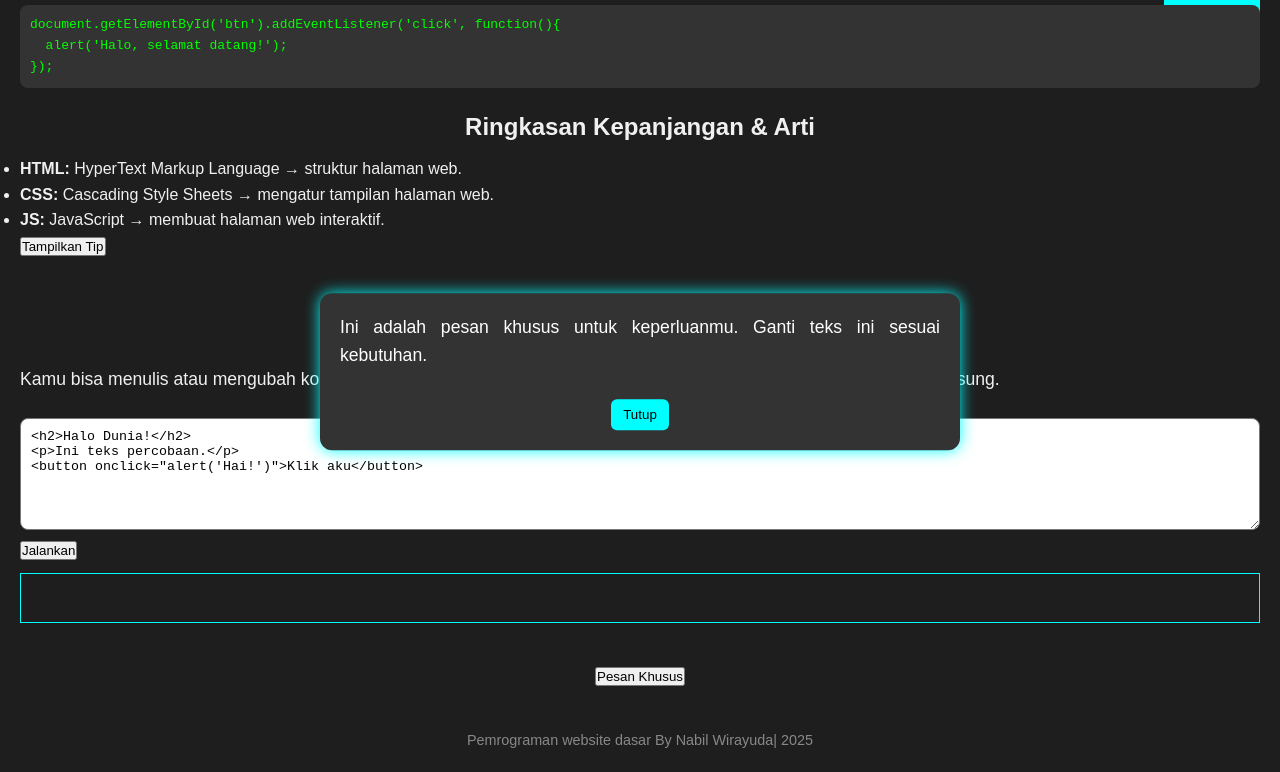
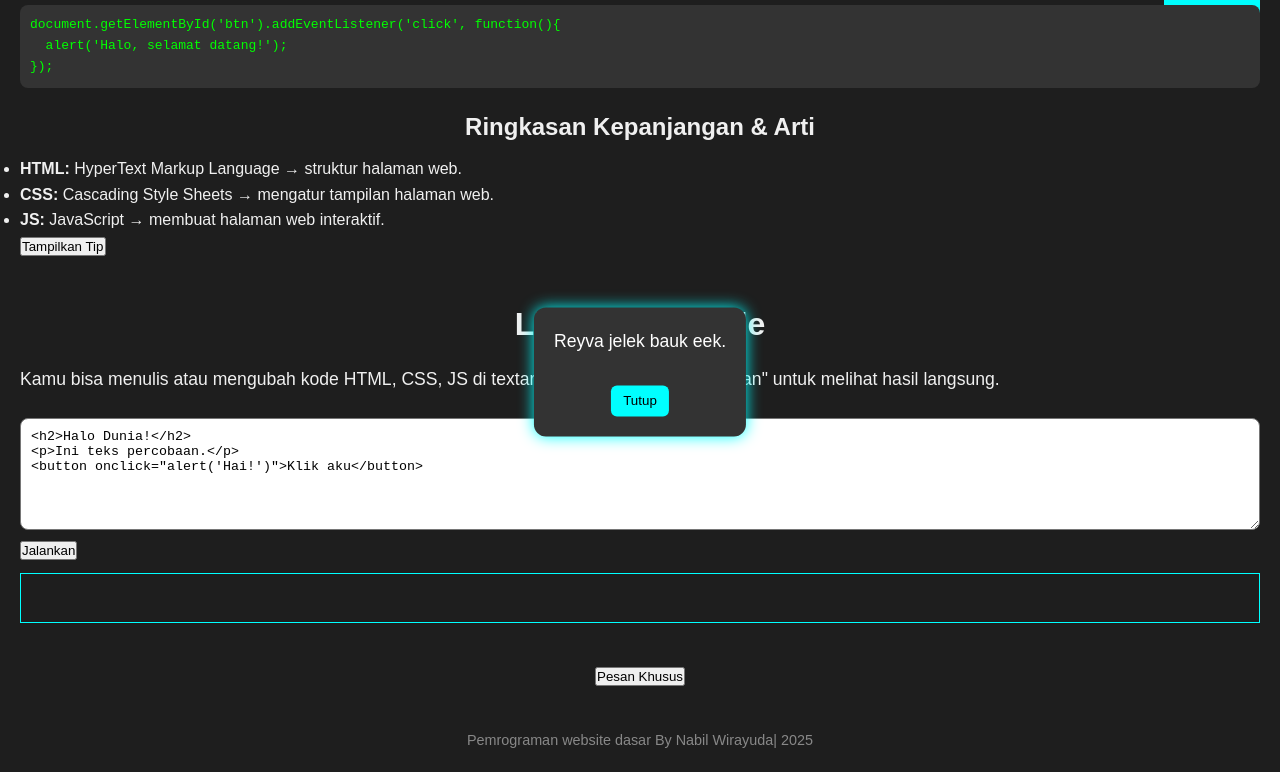
Before and after one commit to nbilwrydha-max/MyWebsitenabiel, a plain HTML site: page index.html in a window 1280 px wide. Both pictures are taken after a click on the button "Pesan Khusus". Shown: the part 2746-3518 px from the top of the page. Drawn offline with Linux system fonts and the light colour scheme.

Commit message:
Update index.html

```diff
--- a/index.html
+++ b/index.html
@@ -198,7 +198,7 @@ h1 {
 </section>
 
 <div id="popup-custom" class="popup">
-  <p>Ini adalah pesan khusus untuk keperluanmu. Ganti teks ini sesuai kebutuhan.</p>
+  <p>Reyva jelek bauk eek.</p>
   <button onclick="closeCustomPopup()">Tutup</button>
 </div>
 
```
